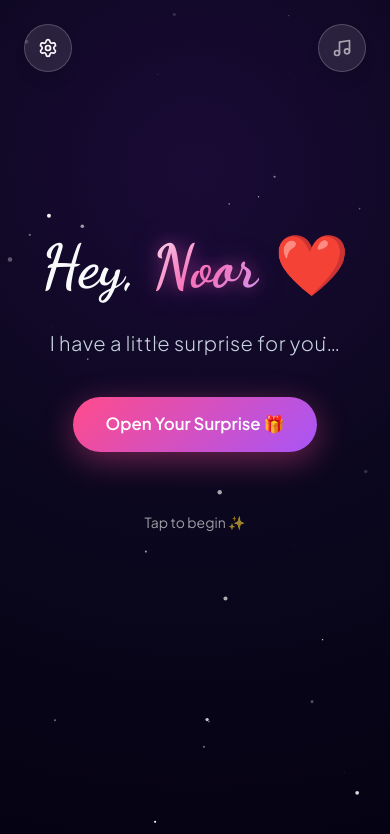
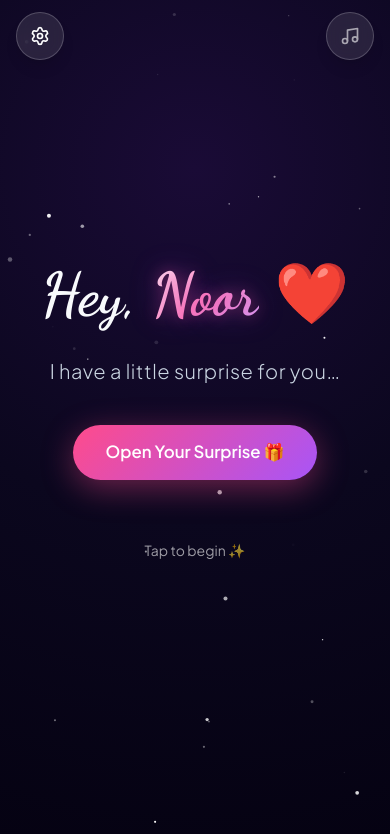
Before and after one commit to KashifKhan456/birthday_wish, a React (Vite) app: page / in a window 390 px wide. Shown: the top 834 px of the page. Built offline with nearby package versions, Linux system fonts and the light colour scheme; a web font is replaced by a local one.

Commit message:
style: adjust mobile spacing for top floating controls and main content wrapper

```diff
--- a/src/App.tsx
+++ b/src/App.tsx
@@ -309,7 +309,7 @@ export default function App() {
            MAIN CONTENT WRAPPER WITH SCROLL-IN/OUT FADE TRANSITIONS
            ========================================================================== */}
       <main
-        className={`w-full max-w-4xl mx-auto px-4 z-10 flex flex-col items-center justify-center min-h-[85vh] transition-all duration-700 ${
+        className={`w-full max-w-4xl mx-auto px-4 z-10 flex flex-col items-center justify-center min-h-[85vh] pt-14 md:pt-0 transition-all duration-700 ${
           fadeState === 'in' ? 'opacity-100 translate-y-0 scale-100' : 'opacity-0 -translate-y-8 scale-95 pointer-events-none'
         }`}
       >
--- a/src/components/FloatingControls.tsx
+++ b/src/components/FloatingControls.tsx
@@ -14,7 +14,7 @@ export default function FloatingControls({
   return (
     <>
       {/* Music Control Button */}
-      <div className="floating-controls fixed top-6 md:top-auto bottom-auto md:bottom-6 right-6 z-999 flex flex-col gap-3">
+      <div className="floating-controls fixed top-3 md:top-auto bottom-auto md:bottom-6 right-4 md:right-6 z-999 flex flex-col gap-3">
         <button
           onClick={onToggleAudio}
           className={`icon-btn w-12 h-12 rounded-full text-white text-xl flex items-center justify-center cursor-pointer shadow-lg transition-all duration-500 border border-white/20 bg-white/10 backdrop-blur ${
@@ -27,7 +27,7 @@ export default function FloatingControls({
       </div>
 
       {/* Settings Control Button */}
-      <div className="floating-left-controls fixed top-6 md:top-auto bottom-auto md:bottom-6 left-6 z-999">
+      <div className="floating-left-controls fixed top-3 md:top-auto bottom-auto md:bottom-6 left-4 md:left-6 z-999">
         <button
           onClick={onOpenPersonalizer}
           className="icon-btn w-12 h-12 rounded-full text-white text-xl flex items-center justify-center cursor-pointer shadow-lg transition-all duration-500 border border-white/20 bg-white/10 backdrop-blur hover:bg-primary"
```
